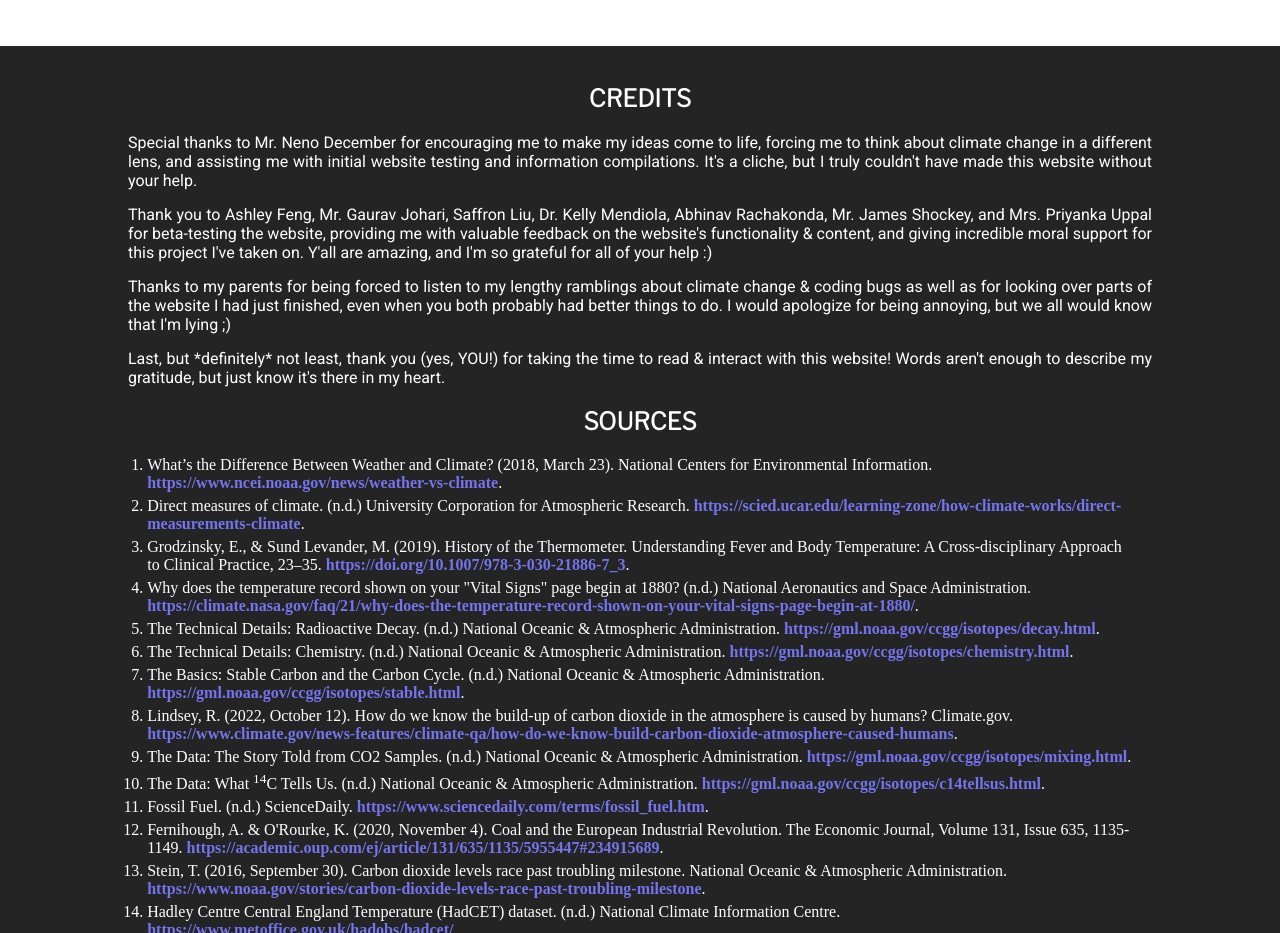
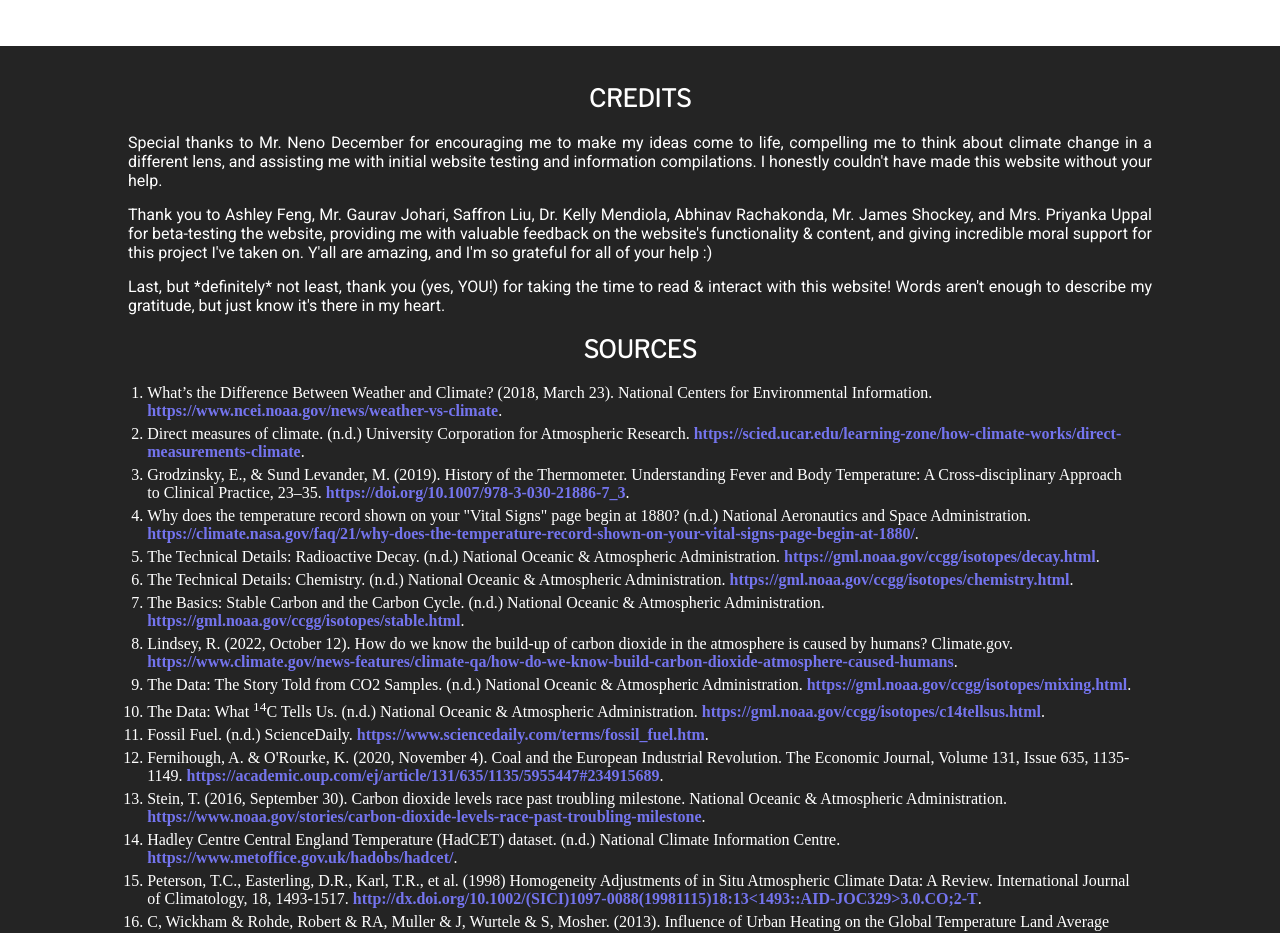
Before and after one commit to saachiagra/simulation, a plain HTML site: page extra.html in a window 1280 px wide. Shown: the part 1440-2373 px from the top of the page. Drawn offline with nearby package versions, Linux system fonts and the light colour scheme.

Commit message:
credits update

```diff
--- a/extra.html
+++ b/extra.html
@@ -94,14 +94,11 @@
             <br>
             <h2>Credits</h2>
             <p>Special thanks to Mr. Neno December for encouraging me to make my ideas come to life,
-            forcing me to think about climate change in a different lens, and assisting me with initial website testing and information compilations.
-            It's a cliche, but I truly couldn't have made this website without your help.</p>
+            compelling me to think about climate change in a different lens, and assisting me with initial website testing and information compilations.
+            I honestly couldn't have made this website without your help.</p>
             <p>Thank you to Ashley Feng, Mr. Gaurav Johari, Saffron Liu, Dr. Kelly Mendiola, Abhinav Rachakonda, Mr. James Shockey, and Mrs. Priyanka Uppal for beta-testing
             the website, providing me with valuable feedback on the website's functionality &amp; content, and
             giving incredible moral support for this project I've taken on. Y'all are amazing, and I'm so grateful for all of your help :)</p>
-            <p>Thanks to my parents for being forced to listen to my lengthy ramblings about climate change &amp; coding bugs as well as for looking
-            over parts of the website I had just finished, even when you both probably had better things to do.
-            I would apologize for being annoying, but we all would know that I'm lying ;)</p>
             <p>Last, but *definitely* not least, thank you (yes, YOU!) for taking the time to read &amp; interact with this website! Words aren't
             enough to describe my gratitude, but just know it's there in my heart.</p>
             <!-- <p>Hopefully, this walkthrough helped to solidify your understanding of
```
Also changed, not shown: feedback.html (+2 -5 lines), index.html (+2 -5 lines).
